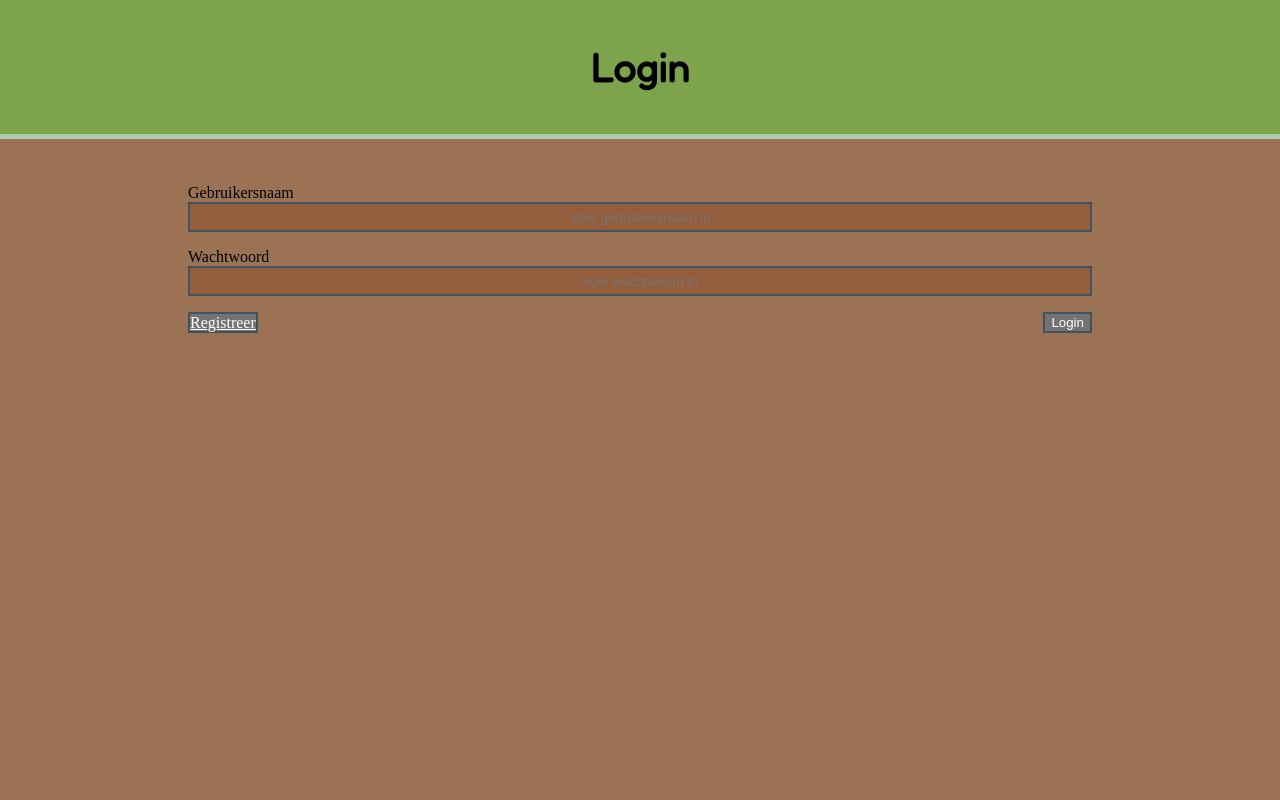
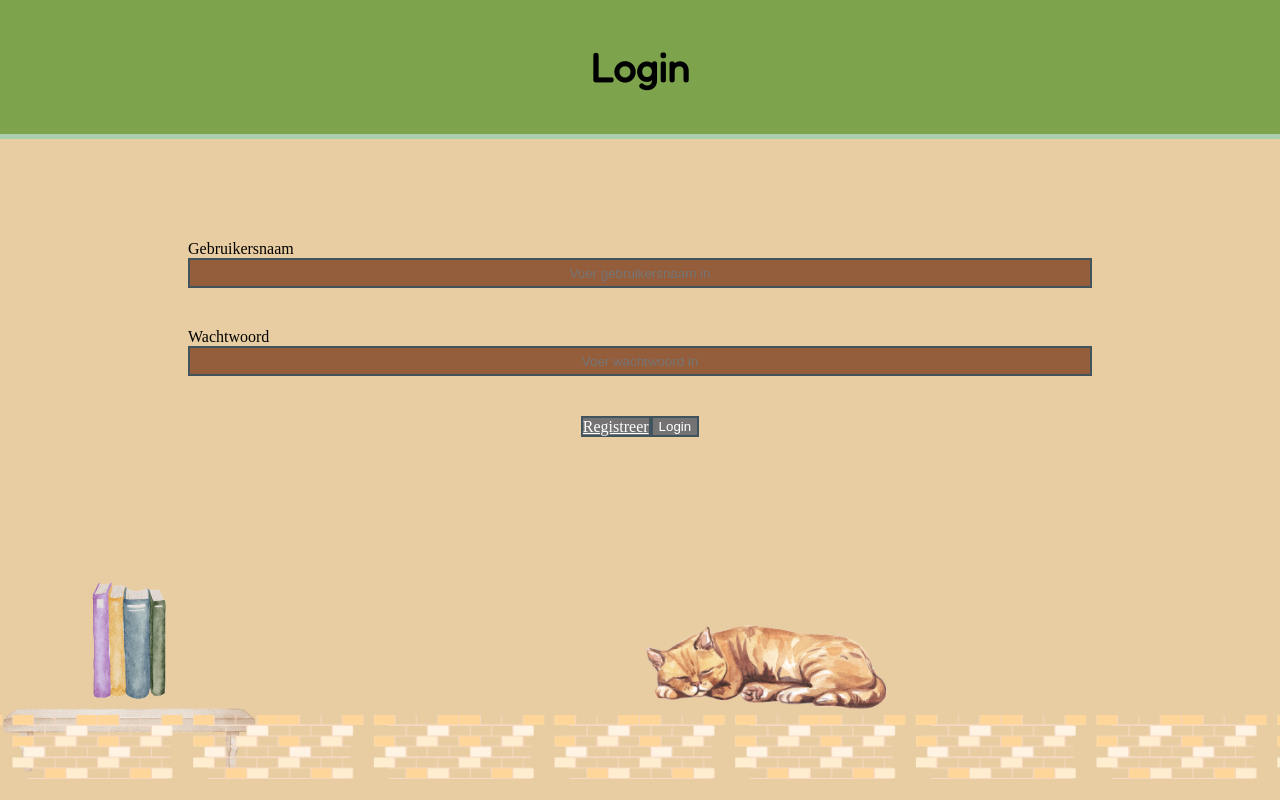
Before and after one commit to TrevinoRizkySunarja/TLE-ProjectLeafLink, a PHP site: page /login.php in a window 1280 px wide; the page is wider, and only the part inside the window is pictured. Run offline with PHP 8.4, Linux system fonts and the light colour scheme; some web fonts are replaced.

Commit message:
progress on login and image

```diff
--- a/Includes/CSS/login.css
+++ b/Includes/CSS/login.css
@@ -2,7 +2,7 @@
 body {
     margin: 0;
     background-image: none;
-    background-color: var(--color4);
+    background-color: #e8cda2;
 }
 
 input {
@@ -20,6 +20,8 @@ form {
     justify-content: center;
     align-items: center;
     height: 30vh;
+    margin-top: 10vh;
+    gap: 3vh;
 }
 
 .button-container {
@@ -35,3 +37,54 @@ form {
     color: white;
     flex: 1;
 }
+
+.shelf-container {
+    position: relative;
+    width: 100vw;
+    height: 30vh;
+    margin-top: 10vh;
+}
+
+.shelf {
+    background-image: url("../images/shelf.png");
+    background-size: contain;
+    background-repeat: no-repeat;
+    width: 100vw;
+    height: 10vh;
+    position: absolute;
+    bottom: 0;
+}
+
+.books {
+    background-image: url("../images/uprightbooks.png");
+    background-size: contain;
+    background-repeat: no-repeat;
+    background-position: bottom;
+    width: 20vw;
+    height: 15vh;
+    position: absolute;
+    bottom: 10vh;
+}
+
+.cat {
+    background-image: url("../images/sleepingcat.png");
+    background-size: contain;
+    background-repeat: no-repeat;
+    background-position: bottom;
+    width: 120vw;
+    height: 13vh;
+    position: absolute;
+    bottom: 7vh;
+}
+
+.tiles {
+    background-image: url("../images/tiles.png");
+    background-size: auto 200%;
+    background-repeat: repeat-x;
+    background-position: bottom;
+    width: 100vw;
+    height: 8vh;
+    position: absolute;
+    bottom: 0;
+    z-index: 0;
+}
--- a/login.php
+++ b/login.php
@@ -72,7 +72,6 @@ if (isset($_POST['submit'])) {
 </head>
 <body>
     <?php include 'Includes/hoofd.php'; ?>
-
     <form action="" method="post">
         <div>
             <div>
@@ -91,10 +90,11 @@ if (isset($_POST['submit'])) {
             </div>
             <div>
                 <input id="password" name="password" type="password" placeholder="Voer wachtwoord in">
-            <p class="help is-danger">
-                <?= $errors['password'] ?? '' ?>
-            </p>
+                <p class="help is-danger">
+                    <?= $errors['password'] ?? '' ?>
+                </p>
             </div>
+        </div>
         <div class="button-container">
             <div>
                 <a href="./registratie.php" class="button-link">Registreer</a>
@@ -114,5 +114,11 @@ if (isset($_POST['submit'])) {
         </p>
         <?php endif; ?>
     </form>
+    <div class="shelf-container">
+        <div class="books"></div>
+        <div class="shelf"></div>
+        <div class="cat"></div>
+        <div class="tiles"></div>
+    </div>
 </body>
 </html>
```
Also changed, not shown: Includes/images/pencil.png (added).
